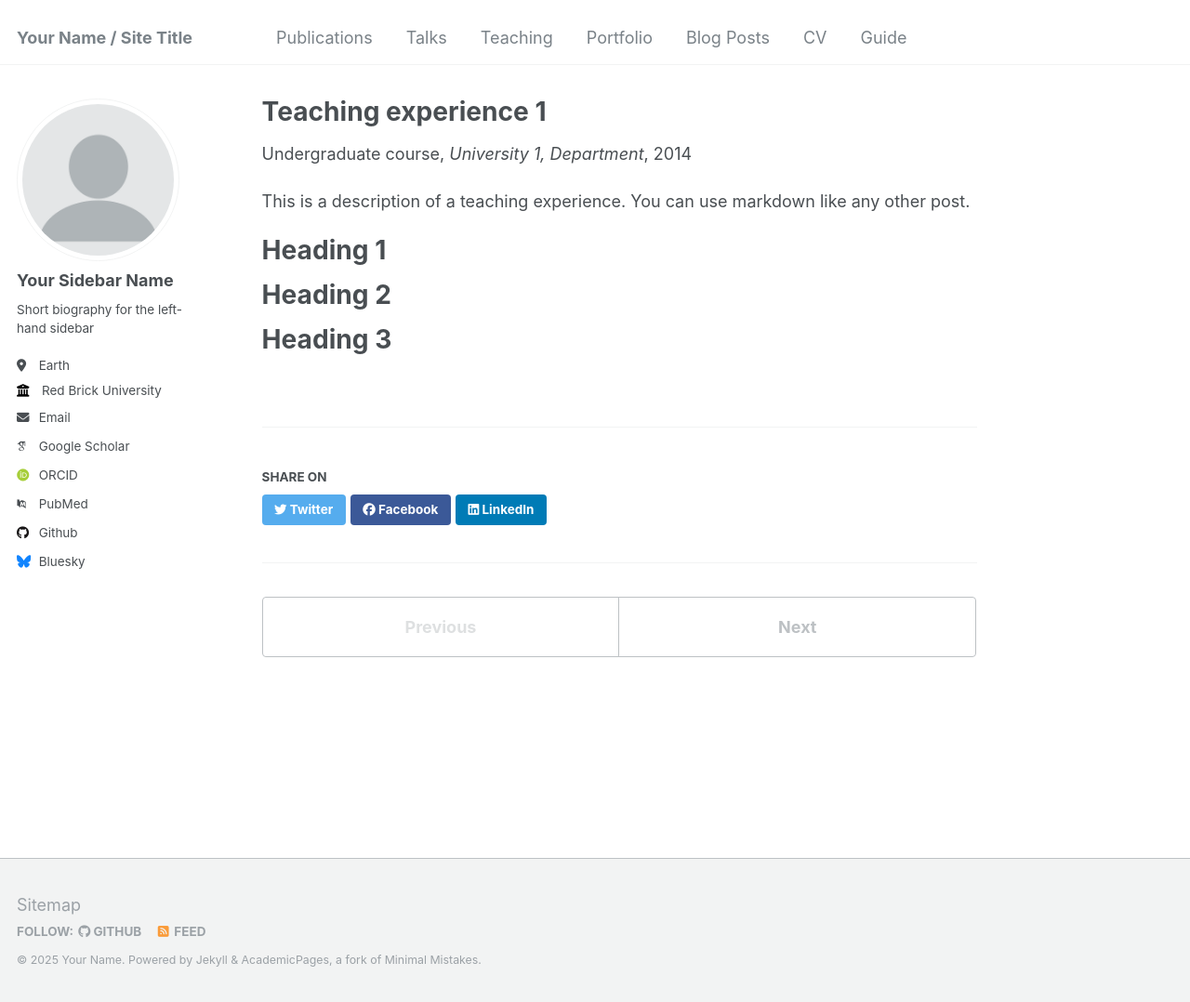
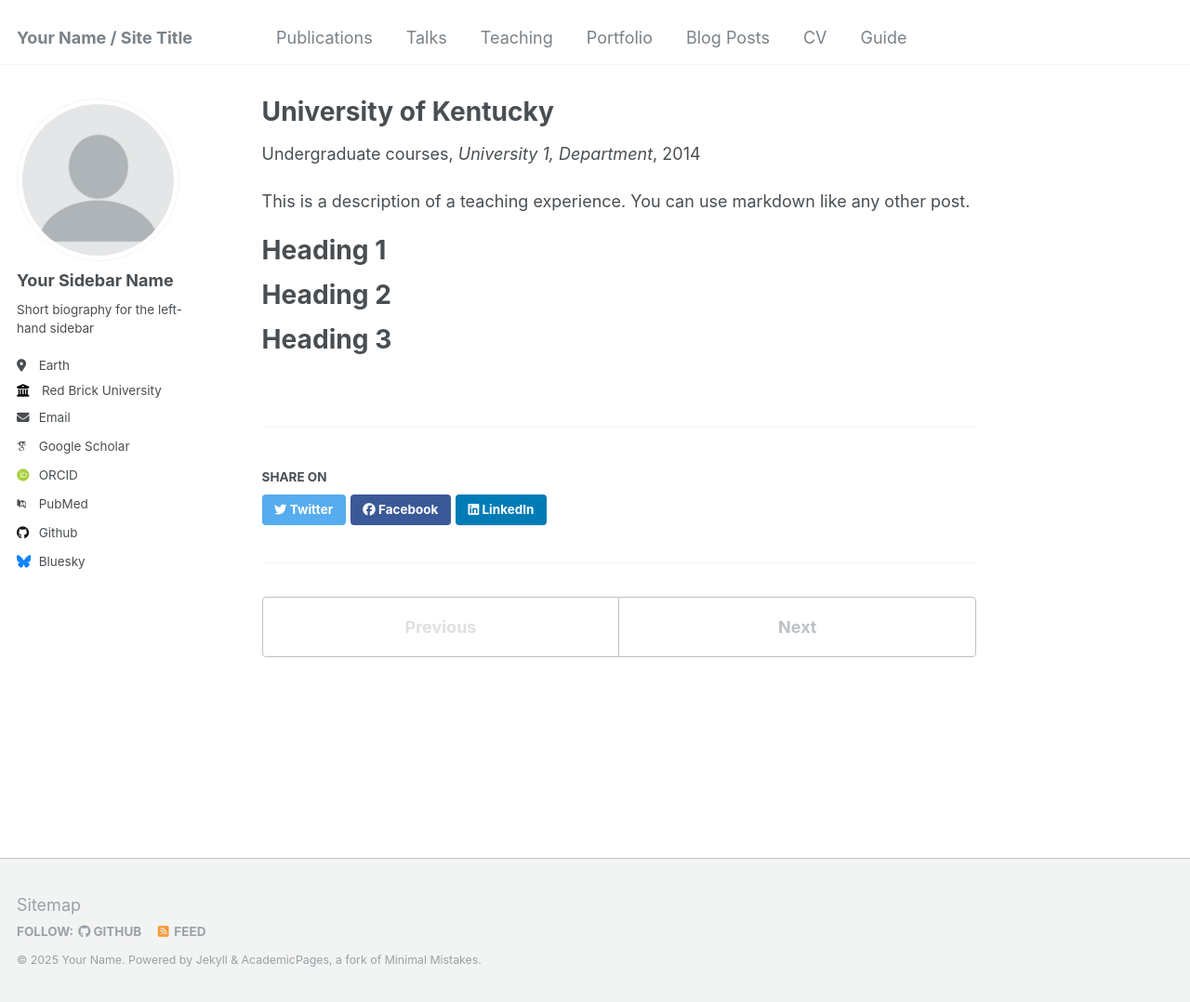
Before and after one commit to jonahksmith/jonahksmith.github.io, a Jekyll site: the page built from _teaching/2014-spring-teaching-1.md, in a window 1280 px wide and 1078 px high. Shown: the whole window at 93% size. Built offline with Jekyll 4.4.1, drawn with Linux system fonts in a browser that asks for light colours; some web fonts are replaced.

Commit message:
Update 2014-spring-teaching-1.md

```diff
--- a/_teaching/2014-spring-teaching-1.md
+++ b/_teaching/2014-spring-teaching-1.md
@@ -1,7 +1,7 @@
 ---
-title: "Teaching experience 1"
+title: "University of Kentucky"
 collection: teaching
-type: "Undergraduate course"
+type: "Undergraduate courses"
 permalink: /teaching/2014-spring-teaching-1
 venue: "University 1, Department"
 date: 2014-01-01
```
